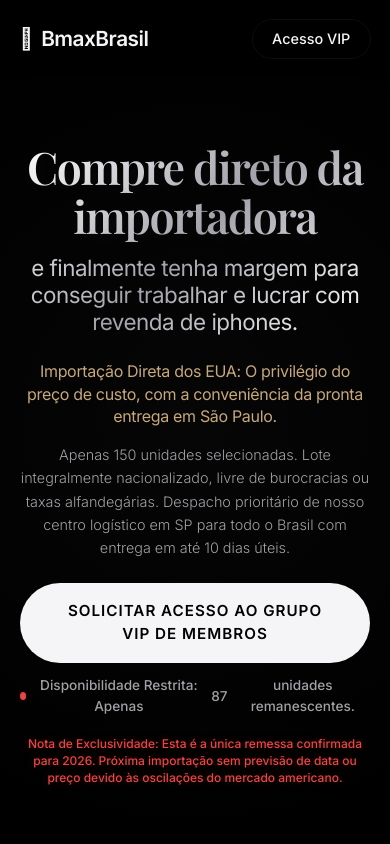
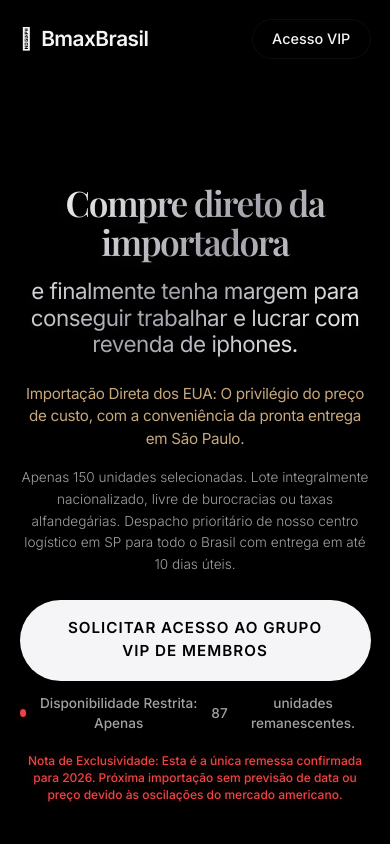
Before and after one commit to melk777/BMAXBRASIL, a plain HTML site: page iphone17-landing/index.html in a window 390 px wide. Shown: the top 844 px of the page. Drawn offline with nearby package versions, Linux system fonts and the light colour scheme; some packages are replaced by stand-ins of ours; a script that the page names is missing.

Commit message:
feat: novo hero banner antigravity

```diff
--- a/iphone17-landing/index.html
+++ b/iphone17-landing/index.html
@@ -24,10 +24,8 @@
 
     <!-- 1. HERO BANNER -->
     <header class="hero" id="home">
-        <div id="spline-hero-container" class="spline-container">
-            <spline-viewer url="https://prod.spline.design/rGwlO9lvbTtZNzOi/scene.splinecode" events-target="global"></spline-viewer>
-        </div>
-
+        <div class="hero-inner">
+            <!-- Left: text content -->
             <div class="hero-content">
                 <h1 class="hero-title">
                     <span class="serif-title">Compre direto da importadora</span><br>
@@ -43,6 +41,12 @@
                         Disponibilidade Restrita: Apenas <span class="stock-count">150</span> unidades remanescentes.
                     </div>
                     <p class="urgency-note">Nota de Exclusividade: Esta é a única remessa confirmada para 2026. Próxima importação sem previsão de data ou preço devido às oscilações do mercado americano.</p>
+                </div>
+            </div>
+
+            <!-- Right: Spline 3D scene -->
+            <div id="spline-hero-container" class="spline-container">
+                <spline-viewer url="https://prod.spline.design/GhD4E7HdNrgBjexC/scene.splinecode" events-target="global"></spline-viewer>
             </div>
         </div>
     </header>
--- a/iphone17-landing/style.css
+++ b/iphone17-landing/style.css
@@ -53,31 +53,81 @@ h1, h2, h3, h4 { letter-spacing: -0.02em; font-weight: 600; }
 .nav-vip-btn { color: var(--text-white); text-decoration: none; font-size: 0.9rem; font-weight: 500; border: 1px solid var(--glass-border); padding: 0.5rem 1.2rem; border-radius: 30px; transition: all 0.3s ease; }
 .nav-vip-btn:hover { background: var(--text-white); color: var(--bg-black); }
 
-/* HERO BNNER */
-.hero { position: relative; height: 100vh; display: flex; align-items: center; justify-content: center; text-align: center; }
+/* HERO BANNER — Two-column layout */
+.hero {
+    position: relative;
+    min-height: 100vh;
+    display: flex;
+    align-items: center;
+    padding-top: 80px; /* navbar offset */
+    background: var(--bg-black);
+    overflow: hidden;
+}
+
+.hero-inner {
+    display: grid;
+    grid-template-columns: 45fr 55fr;
+    align-items: center;
+    width: 100%;
+    max-width: 1400px;
+    margin: 0 auto;
+    padding: 2rem 5%;
+    gap: 3rem;
+    min-height: calc(100vh - 80px);
+}
+
+/* Left column: text */
+.hero-content {
+    position: relative;
+    z-index: 2;
+    display: flex;
+    flex-direction: column;
+    align-items: flex-start;
+    gap: 1.5rem;
+    text-align: left;
+    pointer-events: all;
+}
+
+/* Right column: Spline */
 .spline-container {
+    position: relative;
+    width: 100%;
+    height: 560px;
+    border-radius: 24px;
+    overflow: hidden;
+    z-index: 1;
+    background: transparent;
+    transition: transform 0.1s ease-out;
+    clip-path: inset(0 round 24px);
+    pointer-events: none;
+}
+
+/* gradient fade on the left edge so Spline blends into black text area */
+.spline-container::before {
+    content: '';
     position: absolute;
-    top: 50%;
-    left: 75%;
-    transform: translate(-50%, -50%);
-    width: 100vw;
-    height: 100vh;
-    z-index: 1;
-    opacity: 0.8;
-    background: radial-gradient(circle at 50% 50%, #151515 0%, #000000 100%);
+    top: 0; left: 0;
+    width: 25%;
+    height: 100%;
+    background: linear-gradient(to right, var(--bg-black), transparent);
+    z-index: 2;
     pointer-events: none;
-    /* transition will be handled by JS for smooth parallax/rotation */
-    transition: transform 0.1s ease-out;
 }
-.spline-container iframe, .spline-container spline-viewer { width: 100%; height: 100%; border: none; pointer-events: none; }
-.hero-content { position: relative; z-index: 2; pointer-events: none; display: flex; flex-direction: column; align-items: flex-start; gap: 1.5rem; padding: 0 5%; margin-top: 18vh; text-align: left; max-width: 700px; }
+
+.spline-container spline-viewer {
+    width: 100%;
+    height: 100%;
+    display: block;
+    border: none;
+}
+
 .hero-content .btn { pointer-events: auto; }
 .hero-title { line-height: 1.1; animation: fadeUp 1s cubic-bezier(0.16, 1, 0.3, 1) forwards; opacity: 0; transform: translateY(20px); letter-spacing: -1.5px; background: linear-gradient(135deg, #ffffff 0%, #a1a1aa 50%, #ffffff 100%); -webkit-background-clip: text; background-clip: text; -webkit-text-fill-color: transparent; text-shadow: 0 4px 15px rgba(255,255,255,0.05); }
-.serif-title { font-family: 'Playfair Display', serif; font-size: clamp(2.8rem, 6vw, 5rem); font-weight: 600; font-style: normal; }
-.sans-title { font-family: 'Inter', sans-serif; font-size: clamp(2rem, 4.5vw, 3.8rem); font-weight: 400; letter-spacing: -0.5px;}
+.serif-title { font-family: 'Playfair Display', serif; font-size: clamp(2.2rem, 4vw, 4rem); font-weight: 600; font-style: normal; }
+.sans-title { font-family: 'Inter', sans-serif; font-size: clamp(1.2rem, 2.5vw, 2.2rem); font-weight: 400; letter-spacing: -0.5px;}
 .highlight { background: linear-gradient(90deg, var(--text-white), var(--accent-gold)); -webkit-background-clip: text; background-clip: text; -webkit-text-fill-color: transparent; }
-.hero-subtitle-refined { font-size: clamp(1rem, 2.5vw, 1.25rem); color: var(--accent-gold); font-weight: 400; max-width: 750px; line-height: 1.4; animation: fadeUp 1s cubic-bezier(0.16, 1, 0.3, 1) forwards; opacity: 0; transform: translateY(20px); animation-delay: 0.2s; }
-.hero-body-text { font-size: clamp(0.9rem, 1.5vw, 1.05rem); color: var(--text-silver); font-weight: 300; max-width: 650px; line-height: 1.6; animation: fadeUp 1s cubic-bezier(0.16, 1, 0.3, 1) forwards; opacity: 0; transform: translateY(20px); animation-delay: 0.3s; margin-top: -0.5rem; }
+.hero-subtitle-refined { font-size: clamp(0.95rem, 1.8vw, 1.15rem); color: var(--accent-gold); font-weight: 400; max-width: 600px; line-height: 1.5; animation: fadeUp 1s cubic-bezier(0.16, 1, 0.3, 1) forwards; opacity: 0; transform: translateY(20px); animation-delay: 0.2s; }
+.hero-body-text { font-size: clamp(0.85rem, 1.3vw, 1rem); color: var(--text-silver); font-weight: 300; max-width: 560px; line-height: 1.6; animation: fadeUp 1s cubic-bezier(0.16, 1, 0.3, 1) forwards; opacity: 0; transform: translateY(20px); animation-delay: 0.3s; margin-top: -0.5rem; }
 .cta-wrapper { display: flex; flex-direction: column; align-items: flex-start; gap: 1rem; animation: fadeUp 1s cubic-bezier(0.16, 1, 0.3, 1) forwards; opacity: 0; transform: translateY(20px); animation-delay: 0.4s; }
 .btn { display: inline-block; padding: 1.1rem 2.2rem; border-radius: 50px; font-weight: 600; text-transform: uppercase; letter-spacing: 1px; transition: all 0.3s ease; text-decoration: none; font-size: 0.95rem; }
 
@@ -363,8 +413,58 @@ footer p { color: #555; font-size: 0.85rem; margin-bottom: 0.5rem; max-width: 60
 }
 
 @media (max-width: 768px) {
-    .spline-container { left: 50%; opacity: 0.3; }
-    .hero-content { align-items: center; text-align: center; margin-top: 10vh; padding: 0 20px; }
+    /* Hero mobile: full-screen background Spline with dark text overlay */
+    .hero {
+        position: relative;
+        min-height: 100vh;
+    }
+    .hero-inner {
+        grid-template-columns: 1fr;
+        grid-template-rows: auto;
+        padding: 2rem 5% 3rem;
+        gap: 0;
+        position: relative;
+        z-index: 2;
+        min-height: 100vh;
+        align-content: center;
+    }
+    /* Spline hidden from normal flow — placed as full background */
+    .spline-container {
+        position: fixed;
+        top: 0; left: 0;
+        width: 100vw;
+        height: 100vh;
+        z-index: 0;
+        order: -1;
+        clip-path: none;
+        border-radius: 0;
+        pointer-events: none;
+        opacity: 0.35;
+    }
+    .spline-container::before {
+        display: none;
+    }
+    .hero-content {
+        order: 1;
+        align-items: center;
+        text-align: center;
+        position: relative;
+        z-index: 3;
+    }
+    /* Dark overlay behind text but above Spline */
+    .hero-inner::before {
+        content: '';
+        position: fixed;
+        inset: 0;
+        background: linear-gradient(
+            to bottom,
+            rgba(0,0,0,0.5) 0%,
+            rgba(0,0,0,0.3) 40%,
+            rgba(0,0,0,0.55) 100%
+        );
+        z-index: 1;
+        pointer-events: none;
+    }
     .cta-wrapper { align-items: center; }
     .vs-badge { margin: 1rem 0; transform: rotate(90deg); }
 
```
Lines whose indentation alone changed are shown as unchanged.
